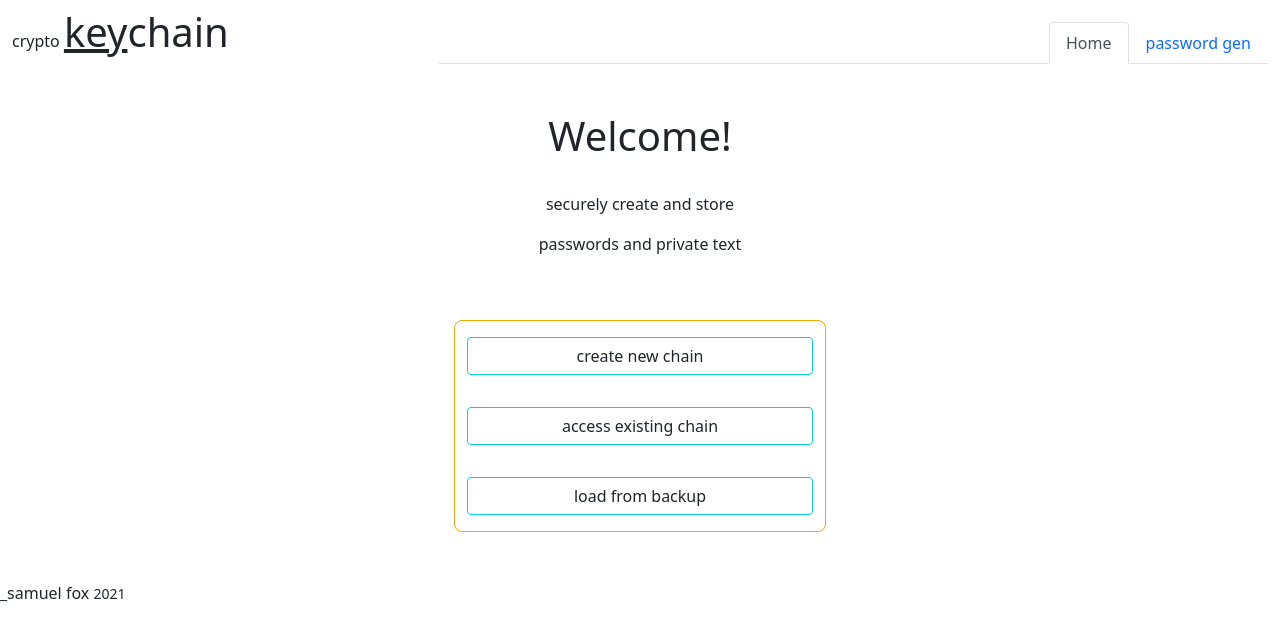
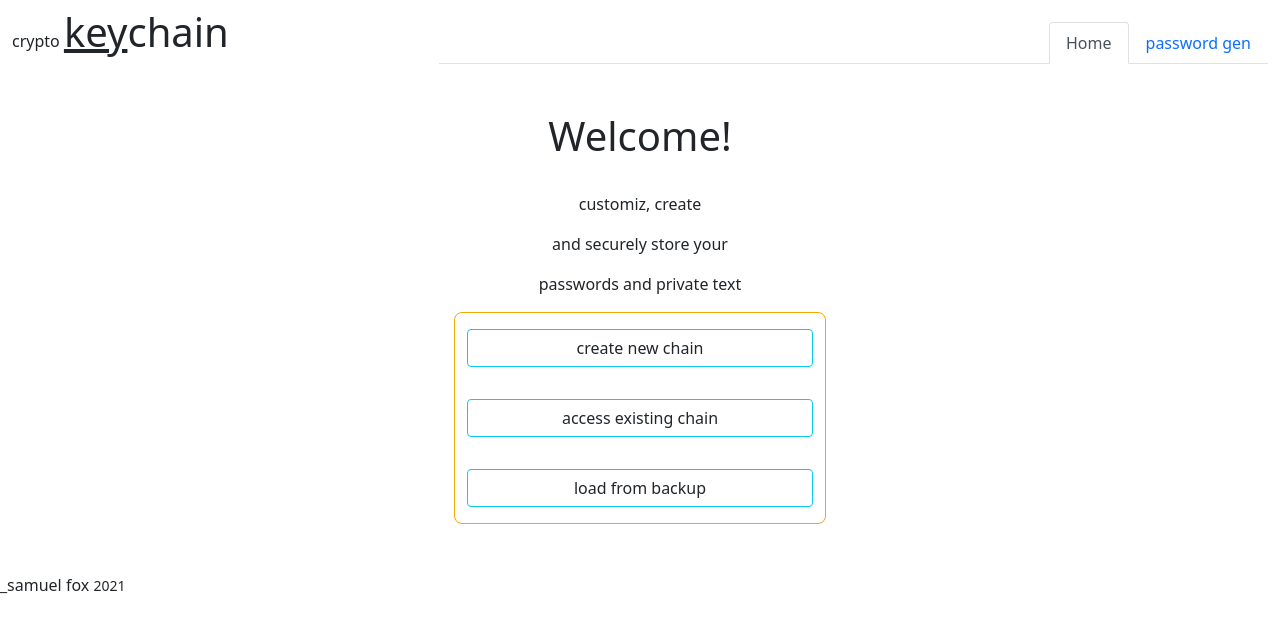
Before and after one commit to samuelfox1/crypto-keychain, a React (Create React App) app: page / in a window 1280 px wide. Shown: the top 640 px of the page. Built offline with nearby package versions, Linux system fonts and the light colour scheme.

Commit message:
update: layout and text

```diff
--- a/src/Pages/Home/index.js
+++ b/src/Pages/Home/index.js
@@ -1,10 +1,8 @@
-import React, { useContext } from 'react'
+import React from 'react'
 import { Container, Row, Col, Button } from 'react-bootstrap'
-import { PageContext } from '../../Context/PageContext'
 
 export default function Home() {
 
-    const { updatePage } = useContext(PageContext)
     console.log('rendering: Home')
     return (
         <Container className="my-5">
@@ -13,12 +11,13 @@ export default function Home() {
                     <h1>Welcome!</h1>
                     {/* <p>to your personal lock-box</p> */}
                     <br />
-                    <p>securely create and store</p>
+                    <p>customiz, create </p>
+                    <p>and securely store your</p>
                     <p>passwords and private text</p>
                 </div>
             </Row>
             <Row className="justify-content-center" >
-                <Col xs={8} md={4} className="border-orange mt-5">
+                <Col xs={10} md={4} className="border-orange">
                     <Button variant="outline-info text-dark" className="w-100 my-3">create new chain</Button>
                     <Button variant="outline-info text-dark" className="w-100 my-3">access existing chain</Button>
                     <Button variant="outline-info text-dark" className="w-100 my-3">load from backup</Button>
```
